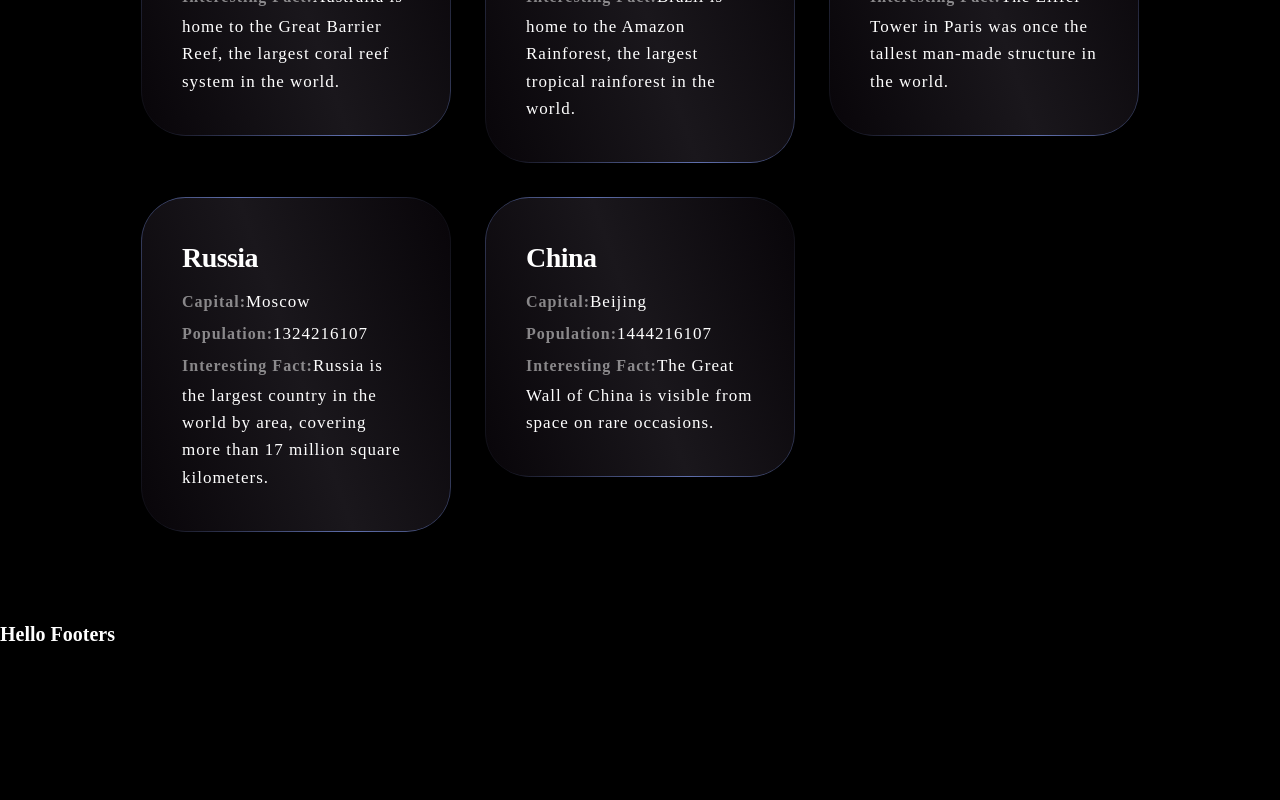
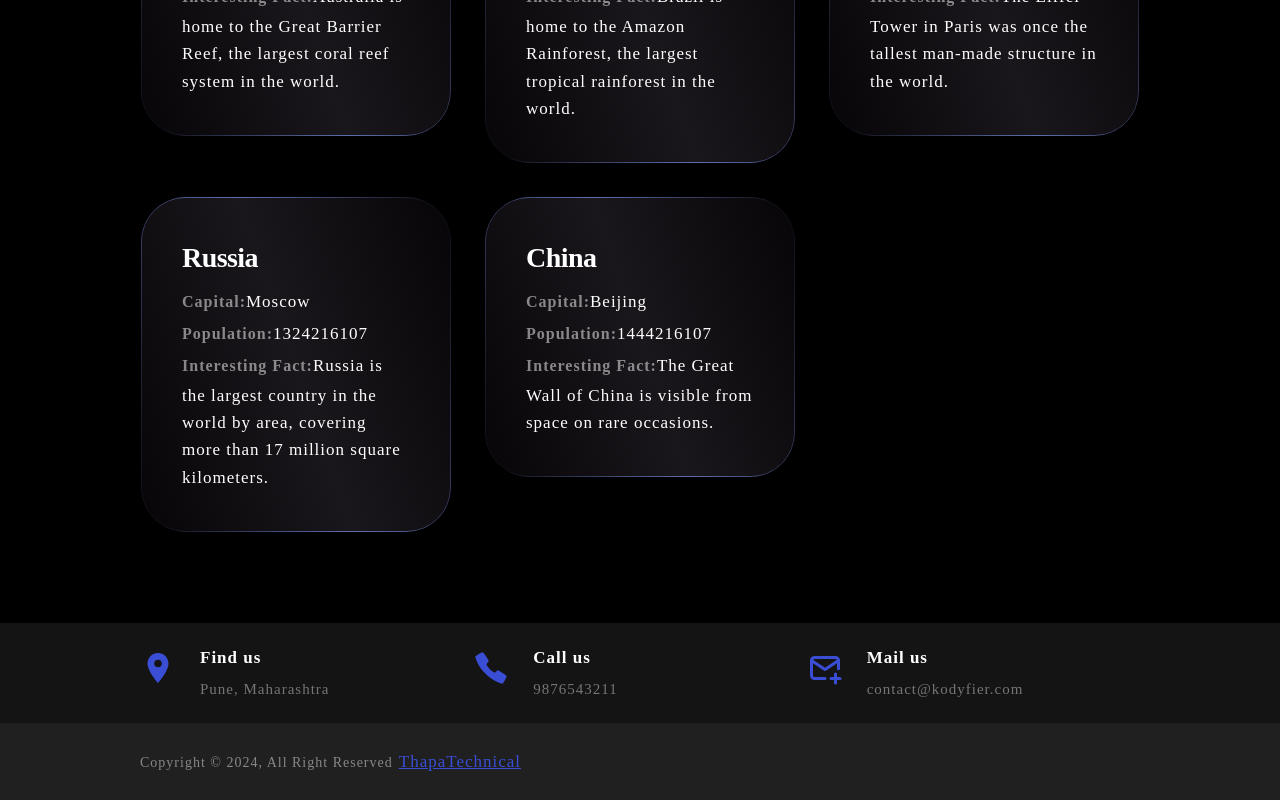
Before and after one commit to Dhruv9916/Multi-Page-React-Website, a React (Vite) app: page / in a window 1280 px wide. Shown: the part 1410-2210 px from the top of the page. Before the commit the page ends 2056 px from the top, so only its background shows below. Built offline with nearby package versions, Linux system fonts and the light colour scheme.

Commit message:
Footer is made

```diff
--- /dev/null
+++ b/src/api/footerApi.json
@@ -0,0 +1,17 @@
+[
+  {
+    "icon": "MdPlace",
+    "title": "Find us",
+    "details": "Pune, Maharashtra"
+  },
+  {
+    "icon": "IoCallSharp",
+    "title": "Call us",
+    "details": "9876543211"
+  },
+  {
+    "icon": "TbMailPlus",
+    "title": "Mail us",
+    "details": "contact@kodyfier.com"
+  }
+]
--- a/src/components/UI/Footers.jsx
+++ b/src/components/UI/Footers.jsx
@@ -1,3 +1,76 @@
-export const Footers=()=>{
-  return <h1>Hello Footers</h1>
-}
+import footerContact from "../../api/footerApi.json";
+import { IoCallSharp } from "react-icons/io5";
+import { MdPlace } from "react-icons/md";
+import { TbMailPlus } from "react-icons/tb";
+import { NavLink } from "react-router-dom";
+
+export const Footers = () => {
+  const footerIcon = {
+    MdPlace: <MdPlace />,
+    IoCallSharp: <IoCallSharp />,
+    TbMailPlus: <TbMailPlus />,
+  };
+  return (
+    <footer className="footer-section">
+      <div className="container grid grid-three-cols">
+        {footerContact.map((curData, index) => {
+          const { icon, title, details } = curData;
+          return (
+            <div className="footer-contact" key={index}>
+              {/* Dynamic Value */}
+              <div className="icon">{footerIcon[icon]}</div>
+              <div className="footer-contact-text">
+                <p>{title}</p>
+                <p>{details}</p>
+              </div>
+            </div>
+          );
+        })}
+      </div>
+
+      <div className="copyright-area">
+        <div className="container">
+          <div className="grid grid-two-cols">
+            <div className="copyright-text">
+              <p>
+                Copyright &copy; 2024, All Right Reserved
+                <NavLink to="https://thapatechnical.shop/" target="_blank">
+                  ThapaTechnical
+                </NavLink>
+              </p>
+            </div>
+
+            {/* Will be updated Later */}
+            {/* <div className="footer-menu">
+              <ul>
+                <li>
+                  <NavLink to="/">Home</NavLink>
+                </li>
+
+                <li>
+                  <NavLink
+                    to="https://www.instagram.com/thapatechnical/"
+                    target="_blank"
+                  >
+                    Social
+                  </NavLink>
+                </li>
+                <li>
+                  <NavLink
+                    to="https://thapatechnical.shop/source-code"
+                    target="_blank"
+                  >
+                    Source Code
+                  </NavLink>
+                </li>
+                <li>
+                  <NavLink to="/contact">Contact</NavLink>
+                </li>
+              </ul>
+            </div> */}
+          </div>
+        </div>
+      </div>
+    </footer>
+  );
+};
```
